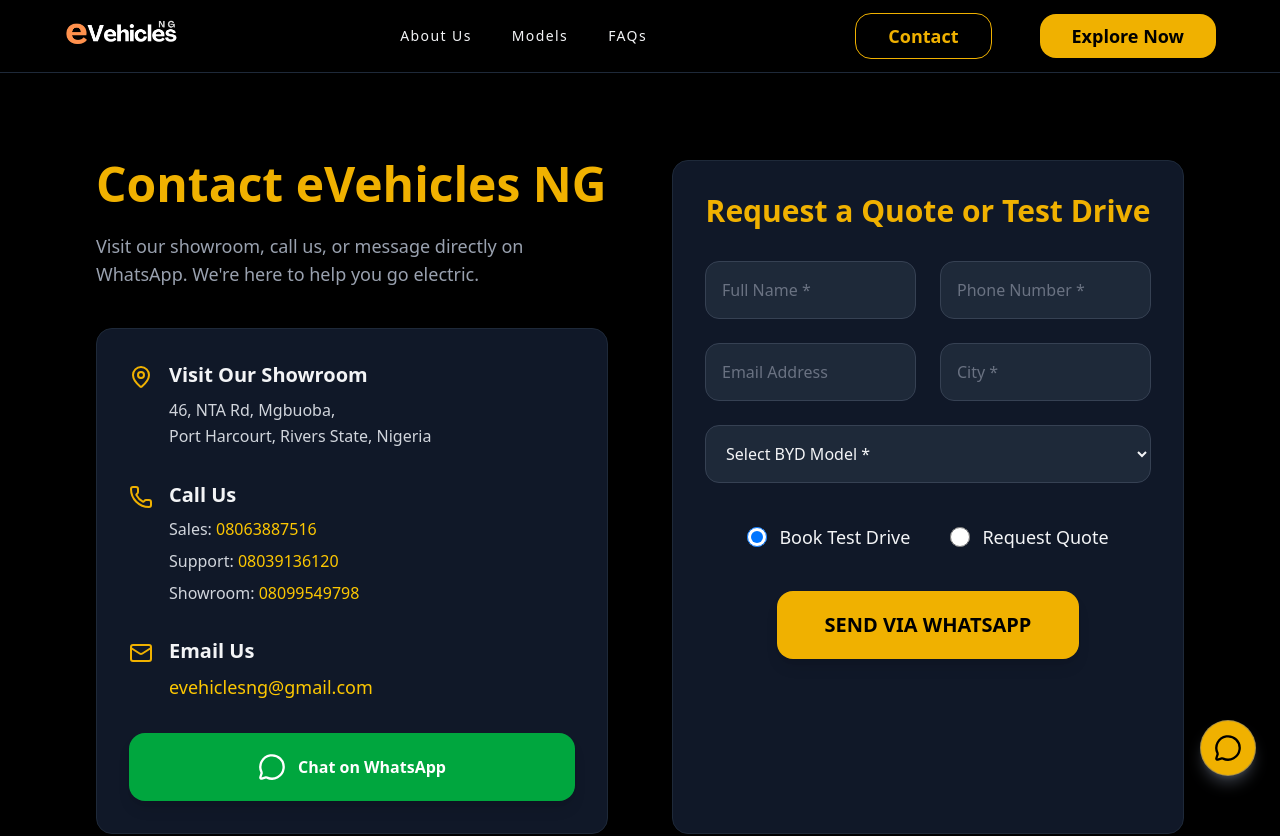
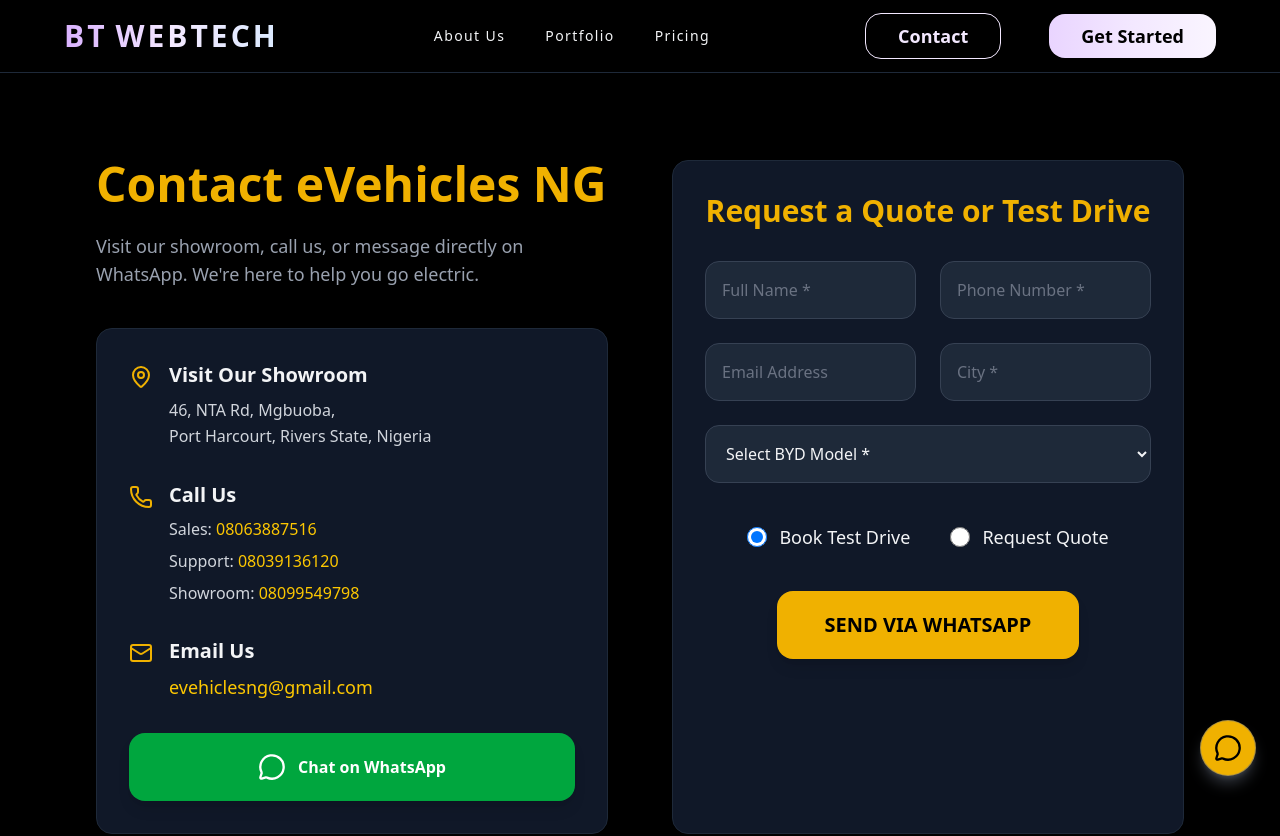
Before and after one commit to btosan/ev-landingpage, a Next.js app: page /contact in a window 1280 px wide. Shown: the top 836 px of the page. Built offline with nearby package versions, Linux system fonts and the light colour scheme.

Commit message:
update navbar

```diff
--- a/src/components/Contact.tsx
+++ b/src/components/Contact.tsx
@@ -1,7 +1,7 @@
 "use client";
 
 import { useState, useEffect } from "react";
-import { motion } from "framer-motion";
+// import { motion } from "framer-motion";
 import { Phone, Mail, MapPin, MessageCircle } from "lucide-react";
 
 export default function ContactSection() {
@@ -60,10 +60,7 @@
       <div className="max-w-7xl mx-auto grid lg:grid-cols-2 gap-16">
         {/* Left: Contact Info */}
         <div className="space-y-10">
-          <motion.div
-            initial={{ x: -50, opacity: 0 }}
-            whileInView={{ x: 0, opacity: 1 }}
-            transition={{ duration: 0.7 }}
+          <div
             className="text-center lg:text-left"
           >
             <h2 className="text-4xl md:text-5xl font-bold mb-6 text-yellow-500">
@@ -73,9 +70,9 @@
               Visit our showroom, call us, or message directly on WhatsApp.
               We're here to help you go electric.
             </p>
-          </motion.div>
+          </div>
 
-          <motion.div
+          <div
             initial={{ opacity: 0, y: 20 }}
             whileInView={{ opacity: 1, y: 0 }}
             transition={{ delay: 0.3 }}
@@ -121,23 +118,18 @@
             </div>
 
             {/* Direct WhatsApp Button */}
-            <motion.button
-              whileHover={{ scale: 1.05 }}
-              whileTap={{ scale: 0.95 }}
+            <button
               onClick={openWhatsApp}
               className="w-full bg-green-600 hover:bg-green-700 text-white font-bold py-5 px-8 rounded-2xl flex items-center justify-center gap-3 transition-all shadow-lg"
             >
               <MessageCircle className="w-7 h-7" />
               Chat on WhatsApp
-            </motion.button>
-          </motion.div>
+            </button>
+          </div>
         </div>
 
         {/* Right: Enquiry Form */}
-        <motion.div
-          initial={{ x: 50, opacity: 0 }}
-          whileInView={{ x: 0, opacity: 1 }}
-          transition={{ duration: 0.7 }}
+        <div
           className="bg-gray-900 p-8 rounded-2xl shadow-xl border border-gray-800"
         >
           <h3 className="text-3xl font-bold text-center mb-8 text-yellow-500">
@@ -222,17 +214,17 @@
             </div>
 
             <div className="md:col-span-2 text-center">
-              <motion.button
+              <button
                 whileHover={{ scale: 1.05 }}
                 whileTap={{ scale: 0.97 }}
                 type="submit"
                 className="bg-yellow-500 hover:bg-yellow-400 text-black font-bold text-xl uppercase rounded-2xl px-12 py-5 transition-all shadow-lg"
               >
                 Send via WhatsApp
-              </motion.button>
+              </button>
             </div>
           </form>
-        </motion.div>
+        </div>
       </div>
     </section>
   );
--- a/src/components/Navbar.tsx
+++ b/src/components/Navbar.tsx
@@ -1,4 +1,5 @@
 "use client";
+
 import { useState } from "react";
 import Image from "next/image";
 import Link from "next/link";
@@ -11,66 +12,66 @@
   const router = useRouter();
 
   const handleExploreNow = () => {
+    setOpen(false); // Close mobile menu
+    router.push("/?type=test_drive#enquiry");
+  };
+
+  const handleCloseMenu = () => {
     setOpen(false);
-    router.push("/?type=test_drive#enquiry");
   };
 
   return (
     <nav className="fixed top-0 left-0 w-full z-50 bg-black bg-opacity-90 text-gray-100 border-b border-gray-800">
       <div className="mx-auto px-6 md:px-16 py-2 flex items-center justify-between">
-        {/* === LOGO (Responsive, Sharp, No Height Impact) === */}
-        <div className="flex items-center justify-center ">
+        {/* === LOGO === */}
+        <div className="flex items-center justify-center">
           <Link
             href={"/"}
-            className="flex items-center justify-center w-full relative h-10 md:h-12 lg:h-14 "
+            className="flex items-center justify-center w-full relative h-10 md:h-12 lg:h-14"
           >
-            <Image
-              src="/logo/evlogo.png"
-              alt="eVehicles ng Logo"
-              width={100}
-              height={100}
-              className="h-28 w-full md:h-28 lg:h-32 lg:-mt-8 -mt-4"
-              priority
-            />
+            <p className="w-full py-2 mx-auto flex items-center justify-center gap-2 font-semibold tracking-wider text-xl md:text-2xl lg:text-3xl leading-tight md:tracking-widest bg-linear-to-l from-blue-100 via-purple-100 to-purple-300 bg-clip-text text-transparent transition-colors duration-300">
+              <span className="">BT</span>
+              <span className="uppercase">WebTech</span>
+            </p>
           </Link>
         </div>
 
         {/* === DESKTOP MENU === */}
         <ul className="hidden md:flex items-center space-x-10 text-sm font-medium">
           <li>
-            <Link href="/about" className="hover:text-yellow-500 transition tracking-widest">
+            <Link href="/about" className="hover:text-purple-100 transition tracking-widest">
               About Us
             </Link>
           </li>
           <li>
-            <Link href="/models" className="hover:text-yellow-500 transition tracking-widest">
-              Models
+            <Link href="/portfolio" className="hover:text-purple-100 transition tracking-widest">
+              Portfolio
             </Link>
           </li>
           <li>
-            <Link href="/faqs" className="hover:text-yellow-500 transition tracking-widest">
-              FAQs
+            <Link href="/pricing" className="hover:text-purple-100 transition tracking-widest">
+              Pricing
             </Link>
           </li>
         </ul>
 
         {/* === DESKTOP BUTTONS === */}
         <div className="hidden md:flex items-center lg:space-x-12 space-x-5">
-          <Link href='/contact' className="text-base lg:text-lg px-6 py-2 lg:px-8 border border-yellow-500 text-yellow-500 font-semibold rounded-2xl hover:cursor-pointer hover:bg-yellow-500 hover:text-black transition-all">
+          <Link href='/contact' className="text-base lg:text-lg px-6 py-2 lg:px-8 border border-purple-100 text-purple-100 font-semibold rounded-2xl hover:cursor-pointer hover:bg-linear-to-r from-purple-200 via-purple-100 to-purple-50 hover:text-black transition-all">
             Contact
           </Link>
           <button
             onClick={handleExploreNow}
-            className="text-base lg:text-lg px-6 py-2 lg:px-8 bg-yellow-500 text-black font-bold rounded-2xl hover:cursor-pointer hover:bg-yellow-400 transition-all"
+            className="text-base lg:text-lg px-6 py-2 lg:px-8 bg-linear-to-r from-purple-200 via-purple-100 to-purple-50 text-black font-bold rounded-2xl hover:cursor-pointer hover:from-indigo-900 hover:via-indigo-700 hover:to-purple-500 hover:text-white transition-all"
           >
-            Explore Now
+            Get Started
           </button>
         </div>
 
         {/* === MOBILE TOGGLE === */}
         <button
           onClick={() => setOpen(!open)}
-          className="md:hidden text-yellow-500 focus:outline-none"
+          className="md:hidden text-purple-100 focus:outline-none"
         >
           {open ? <X size={28} /> : <Menu size={28} />}
         </button>
@@ -90,19 +91,15 @@
             <div className="w-full flex items-center justify-between px-6 pt-2">
               <div className="flex justify-center w-full">
                 <div className="relative w-48 h-32">
-                  <Image
-                    src="/logo/evlogo.png"
-                    alt="eVehicles ng Logo"
-                    fill
-                    sizes="192px"
-                    className="object-contain"
-                    priority
-                  />
+                  <p className="w-full mt-6 mx-auto flex items-center justify-center gap-2 font-semibold tracking-wider text-xl md:text-2xl lg:text-3xl leading-tight md:tracking-widest bg-linear-to-l from-blue-100 via-purple-100 to-purple-300 bg-clip-text text-transparent transition-colors duration-300">
+                    <span className="">BT</span>
+                    <span className="uppercase">WebTech</span>
+                  </p>
                 </div>
               </div>
               <button
                 onClick={() => setOpen(false)}
-                className="absolute top-6 right-6 text-yellow-500"
+                className="absolute top-6 right-6 text-purple-100"
               >
                 <X size={30} />
               </button>
@@ -113,42 +110,46 @@
               <li>
                 <Link
                   href="/about"
-                  onClick={() => setOpen(false)}
-                  className="hover:text-yellow-500 transition"
+                  onClick={handleCloseMenu}
+                  className="hover:text-purple-100 transition"
                 >
                   About Us
                 </Link>
               </li>
               <li>
                 <Link
-                  href="/models"
-                  onClick={() => setOpen(false)}
-                  className="hover:text-yellow-500 transition"
+                  href="/portfolio"
+                  onClick={handleCloseMenu}
+                  className="hover:text-purple-100 transition"
                 >
-                  Models
+                  Portfolio
                 </Link>
               </li>
               <li>
                 <Link
-                  href="/faqs"
-                  onClick={() => setOpen(false)}
-                  className="hover:text-yellow-500 transition"
+                  href="/pricing"
+                  onClick={handleCloseMenu}
+                  className="hover:text-purple-100 transition"
                 >
-                  FAQ
+                  Pricing
                 </Link>
               </li>
             </ul>
 
             {/* Mobile Buttons */}
-            <div className="flex flex-col items-center space-y-6 mt-6 w-3/4">
-              <Link href='/contact' className="w-full px-6 py-3 border border-yellow-500 text-yellow-500 text-base font-semibold rounded-full hover:bg-yellow-500 hover:text-black transition">
+            <div className="flex flex-col items-center space-y-6 mt-6 w-3/4 uppercase">
+              <Link
+                href='/contact'
+                onClick={handleCloseMenu}
+                className="w-full px-6 py-3 border border-purple-600/60 text-purple-100 text-center text-base font-semibold rounded-full bg-purple-800/80 hover:bg-linear-to-r hover:from-purple-100 hover:via-purple-100 hover:to-indigo-200 hover:text-black transition"
+              >
                 Contact
               </Link>
               <button
                 onClick={handleExploreNow}
-                className="w-full px-6 py-3 bg-yellow-500 text-black text-base font-bold rounded-full hover:bg-yellow-400 transition"
+                className="w-full uppercase px-6 py-3 bg-linear-to-r from-purple-300 via-purple-200 to-purple-100 text-black text-base font-bold rounded-full hover:from-indigo-900 hover:via-indigo-700 hover:to-purple-500 hover:text-white hover:cursor-pointer transition"
               >
-                Explore Now
+                Get Started
               </button>
             </div>
           </motion.div>
```
